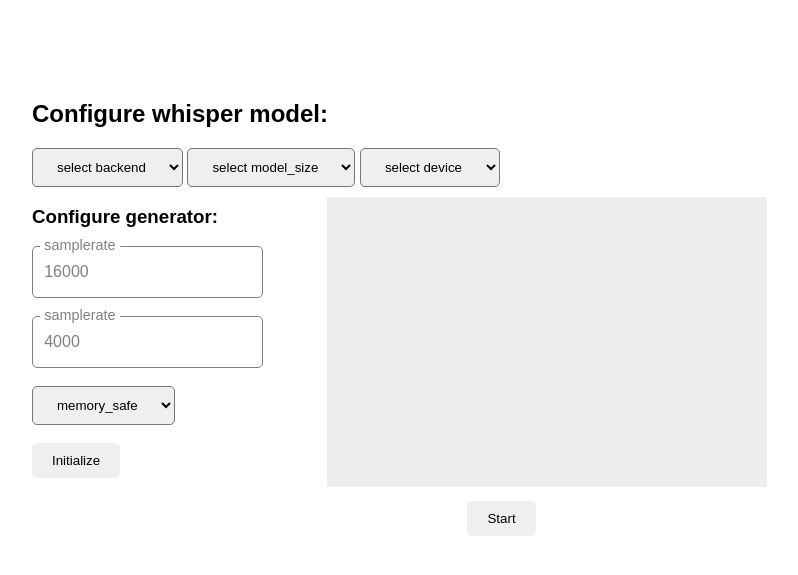
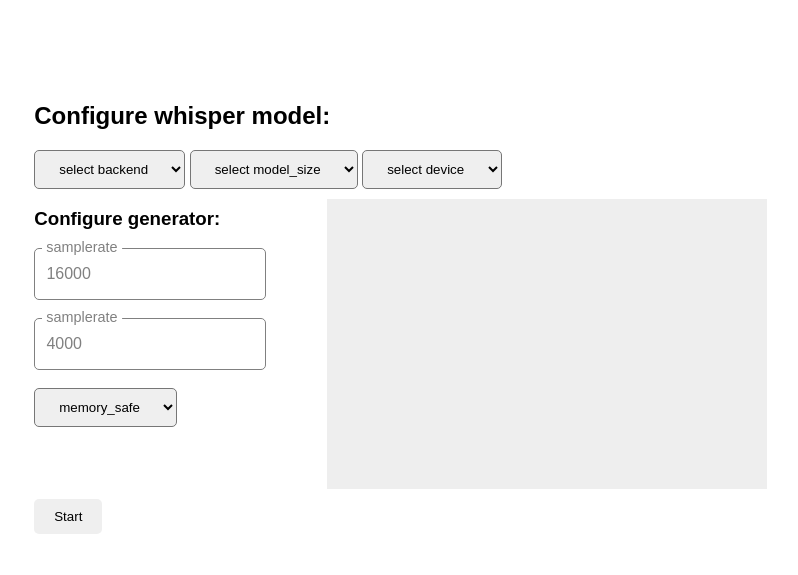
Before and after one commit to nico-byte/whisper-realtime-transcriber, a Flask app: page / in a window 1280 px wide. Shown: the top 575 px of the page, without its empty margins (226-1024 px from the left). Run offline with Flask 3, Linux system fonts and the light colour scheme.

Commit message:
i hate css

```diff
--- a/transcriber/static/style.css
+++ b/transcriber/static/style.css
@@ -17,7 +17,6 @@ body{
 select:focus{
   outline:none;
 }
-
 output{
   border:outline;
   padding: 10px 20px;
@@ -27,7 +26,6 @@ body{
 output:focus{
   outline:none;
 }
-
 button{
   border:none;
   padding: 10px 20px;
@@ -37,7 +35,7 @@ body{
 button:focus{
   outline:none;
 }
-.container {
+.ontainer {
   height: 100%;
   display: flex;
   justify-content: left;
@@ -112,5 +110,9 @@ body{
   position: relative;
   left: -150px;
   background: #eee;
-    display: inline-block;
+  white-space: pre-wrap;
+  display: flex;
+  overflow-y: auto;
+  overflow-x: clip;
+  flex-direction: column-reverse;
 }
--- a/transcriber/templates/index.html
+++ b/transcriber/templates/index.html
@@ -1,7 +1,7 @@
 <!DOCTYPE html>
 <html lang="en">
 <head>
-    <title>Choice Buttons</title>
+    <title>Whisper Realtime Transcriber</title>
     <meta name="viewport" content="width=device-width, initial-scale=1">
     <link rel="stylesheet" href="{{ url_for('static', filename='style.css') }}">
 </head>
@@ -47,21 +47,16 @@
                 <option value=False>False</option>
             </select><br>
             <br>
-            <button id="InitializeButton" type="button" onclick="processChoice()">Initialize</button>
             </div>
                 <div class="output-window">
-                    <p id="output"></p>
-                    <button id="startButton" type="button" onclick="processChoice()">Start</button>
+                    <div class="sub-output-window">
+                        <p id="output"></p>
+                    </div>
                 </div>
+                <button id="startButton" type="button">Start</button>
             </div>
         </div>
     </section>
-    <script>
-        function processChoice() {
-            var choice = document.querySelector('input[name="choice"]:checked').value;
-            document.getElementById("output1").value = "You chose: " + choice;
-            document.getElementById("output2").value = "Processing choice...";
-        }
-    </script>
+    <script src="{{url_for('static', filename='script.js')}}"></script>
 </body>
 </html>
```
Also changed, not shown: transcriber/static/script.js (added, +44 -0 lines). Lines whose indentation alone changed are shown as unchanged.
